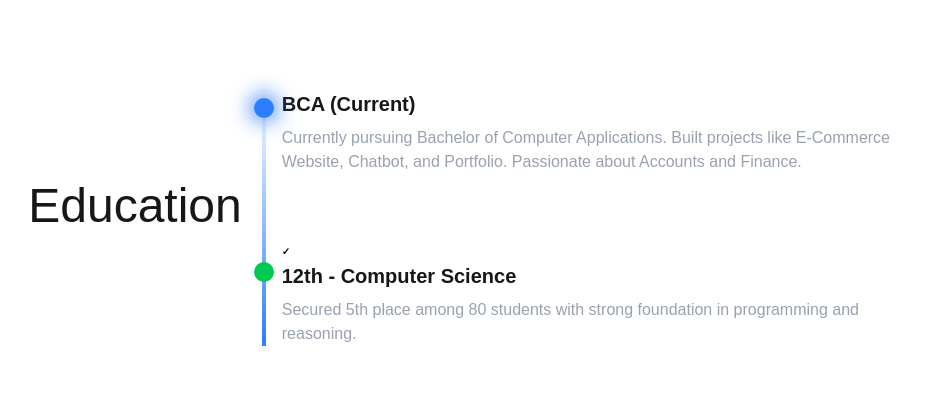
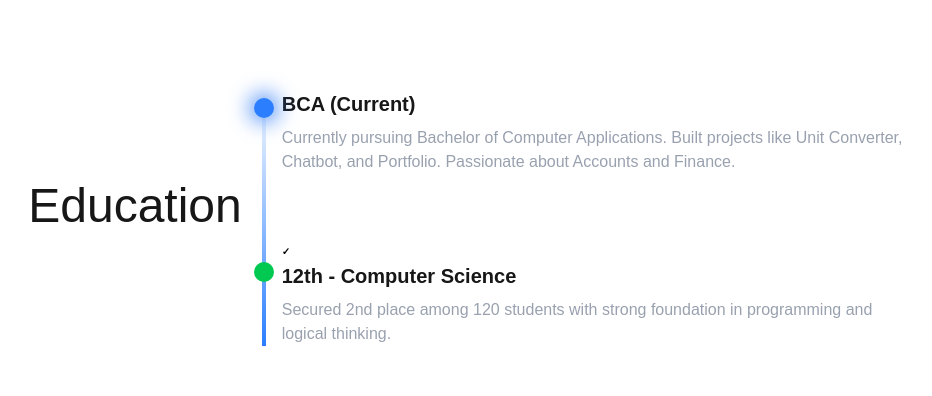
Before and after one commit to Shiva-Prasad-ai/portfolio, a Next.js app: page / in a window 1280 px wide. Shown: the part 1280-1676 px from the top of the page, without its empty margins (169-1101 px from the left). Built offline with nearby package versions, Linux system fonts and the light colour scheme.

Commit message:
Update education details in Education.tsx

```diff
--- a/app/components/Education.tsx
+++ b/app/components/Education.tsx
@@ -33,7 +33,7 @@ export default function Education() {
                             BCA (Current)
                         </h3>
                         <p className="text-0.5xl text-gray-400 mt-2">
-                            Currently pursuing Bachelor of Computer Applications. Built projects like E-Commerce Website, Chatbot, and Portfolio. Passionate about Accounts and Finance.
+                            Currently pursuing Bachelor of Computer Applications. Built projects like Unit Converter, Chatbot, and Portfolio. Passionate about Accounts and Finance.
                         </p>
                     </div>
 
@@ -45,7 +45,7 @@ export default function Education() {
                             12th - Computer Science
                         </h3>
                         <p className="text-gray-400 mt-2">
-                            Secured 5th place among 80 students with strong foundation in programming and reasoning.
+                            Secured 2nd place among 120 students with strong foundation in programming and logical thinking.
                         </p>
                     </div>
                 </div>
```
